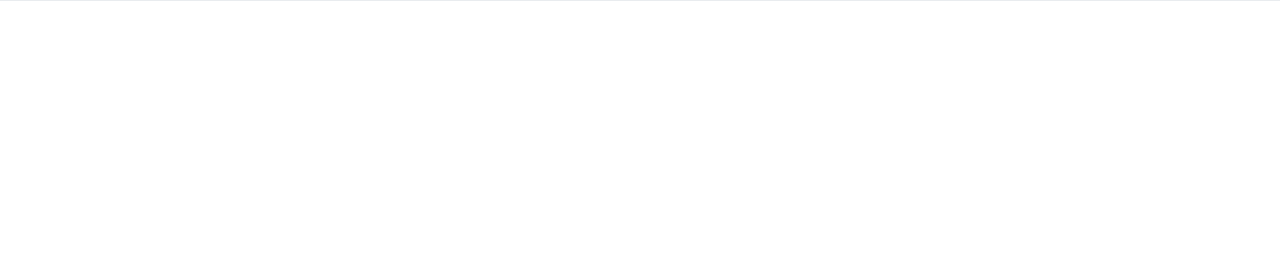
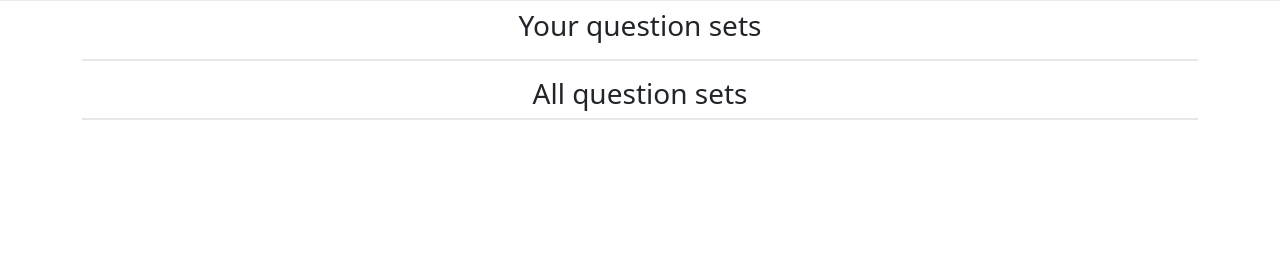
Before and after one commit to muyrety/Smarter, a Flask app: page /question-sets/browse in a window 1280 px wide. Shown: the part 55-316 px from the top of the page. Run offline with Flask 3, Linux system fonts and the light colour scheme; the visitor is signed in with stand-in values (Sample User, id 1); data comes from the database, SQL or seed files in the repository; data that the repository does not hold is empty.

Commit message:
Users can see their own question sets

```diff
--- a/smarter/helpers.py
+++ b/smarter/helpers.py
@@ -1,4 +1,5 @@
 from .db import get_db
+from .constants import categories
 
 
 # Returns any notifications left for the user and
@@ -66,3 +67,18 @@ def submitQuestion(source, question_type, creator, category, difficulty,
 
     db.commit()
     return question_id, None
+
+
+def getQuestions(question_set_id):
+    db = get_db()
+    questions = db.execute(
+        """SELECT q.id, q.question, q.difficulty, q.category
+            FROM question_set_questions AS qsq
+            JOIN questions as q ON qsq.question_id = q.id
+            WHERE qsq.question_set_id = ?""",
+        (question_set_id,)
+    ).fetchall()
+    for question in questions:
+        question["category"] = categories[question["category"]]
+
+    return questions
--- a/smarter/question_sets.py
+++ b/smarter/question_sets.py
@@ -6,7 +6,7 @@ from better_profanity import profanity
 from .db import get_db
 from .constants import categories
 from .auth import login_required
-from .helpers import submitQuestion
+from .helpers import submitQuestion, getQuestions
 
 bp = Blueprint("question_sets", __name__, url_prefix="/question-sets")
 
@@ -14,28 +14,30 @@ bp = Blueprint("question_sets", __name__, url_prefix="/question-sets")
 @bp.route("/browse")
 def browse():
     db = get_db()
-    # Select temporary question sets with their creators from the database
+    # Select non-temporary question sets with their creators from the database
     question_sets = db.execute(
         """SELECT qs.id, qs.name, u.username AS creator
         FROM question_sets AS qs JOIN users AS u
         ON qs.creator_id = u.id WHERE qs.temporary = 0"""
     ).fetchall()
 
+    private_question_sets = []
+    if g.user is not None:
+        private_question_sets = db.execute(
+            """SELECT id, name, temporary FROM question_sets
+            WHERE creator_id = ?""", (g.user["id"],)
+        ).fetchall()
+
     for question_set in question_sets:
-        # Select verified(user) questions
-        question_set["questions"] = db.execute(
-            """SELECT q.id, q.question, q.difficulty, q.category
-            FROM question_set_questions AS qsq
-            JOIN questions as q ON qsq.question_id = q.id
-            WHERE qsq.question_set_id = ? AND
-            q.verified = 1 AND q.source = 'user'""",
-            (question_set["id"],)
-        ).fetchall()
-        for question in question_set["questions"]:
-            question["category"] = categories[question["category"]]
+        question_set["questions"] = getQuestions(question_set["id"])
+
+    for question_set in private_question_sets:
+        question_set["questions"] = getQuestions(question_set["id"])
 
     return render_template(
-        "question-sets/browse.html", question_sets=question_sets
+        "question-sets/browse.html",
+        question_sets=question_sets,
+        private_question_sets=private_question_sets
     )
 
 
--- a/smarter/templates/question-sets/browse.html
+++ b/smarter/templates/question-sets/browse.html
@@ -4,6 +4,37 @@
 
 {% block main %}
 <div class="container">
+    {% if session["user_id"] %}
+    <h3 class="text-center mt-2"> Your question sets </h3>
+    {% for question_set in private_question_sets %}
+    <div class="row justify-content-center mt-3">
+        <div class="col-lg-5 card">
+            <div class="card-body">
+                <h6 class="card-title">{{ question_set["name"] }}{% if question_set["temporary"] %} <span class="ms-2 badge rounded-pill text-bg-warning">Temporary</span> {% endif %}</h6>
+                <div class="row">
+                    <p class="col card-text">
+                        {{ question_set["questions"] | length }} questions
+                    </p>
+                    <button class="col-3 btn btn-dark" data-bs-toggle="collapse" data-bs-target="#questionInfo{{ question_set['id'] }}">Show</button>
+                </div>
+                <div class="collapse mt-4" id="questionInfo{{ question_set['id'] }}">
+                    <div class="card">
+                        <ul class="list-group list-group-flush">
+                            {% for question in question_set["questions"] %}
+                            <li class="list-group-item">{{ question["question"] }} ({{ question["category"] }}, {{ question["difficulty"] }}, ID {{ question["id"] }})</li>
+                            {% endfor %}
+                        </ul>
+                    </div>
+                </div>
+            </div>
+        </div>
+    </div>
+    {% endfor %}
+
+    <hr class="border opacity-75">
+    {% endif %}
+
+    <h3 class="text-center mt-2"> All question sets </h3>
     {% for question_set in question_sets %}
     <div class="row justify-content-center mt-3">
         <div class="col-lg-5 card">
@@ -29,5 +60,6 @@
         </div>
     </div>
     {% endfor %}
+    <hr class="my-2 border opacity-75">
 </div>
 {% endblock %}
```
